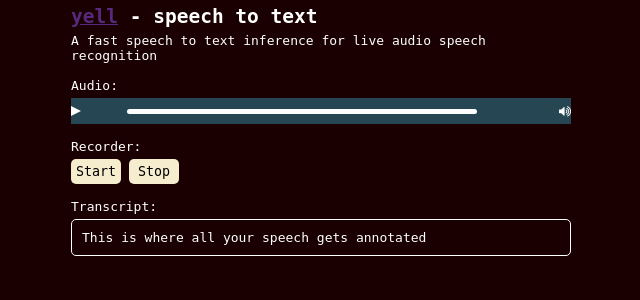
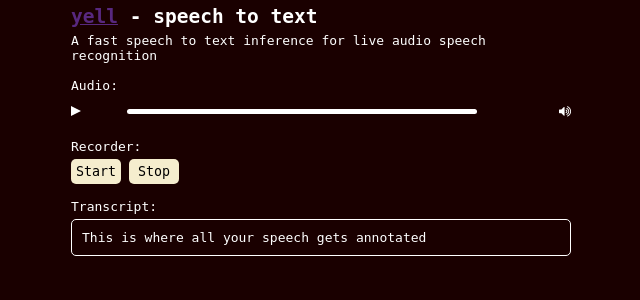
Before and after one commit to asceznyk/yell, a Flask app: page / in a window 1280 px wide. Shown: the top 300 px of the page, without its empty margins (319-959 px from the left). Run offline with Flask 2, Linux system fonts and the light colour scheme; parts of the project's set-up code (start-up, migrations or seed data) failed here and were passed over.

Commit message:
console.logging..

```diff
--- a/static/style.css
+++ b/static/style.css
@@ -7,7 +7,7 @@ html, body {
 }
 
 .audio-player {
-	background: #264653;
+	background: inherit;
 	color: white;
 	overflow: hidden;
 	display: grid;
@@ -24,7 +24,7 @@ html, body {
 }
 
 .audio-player .timeline .progress {
-	background: #E9C46A;
+	background: #F5EDCE;
 	width: 0%;
 	height: 100%;
 	transition: 0.25s;
```
